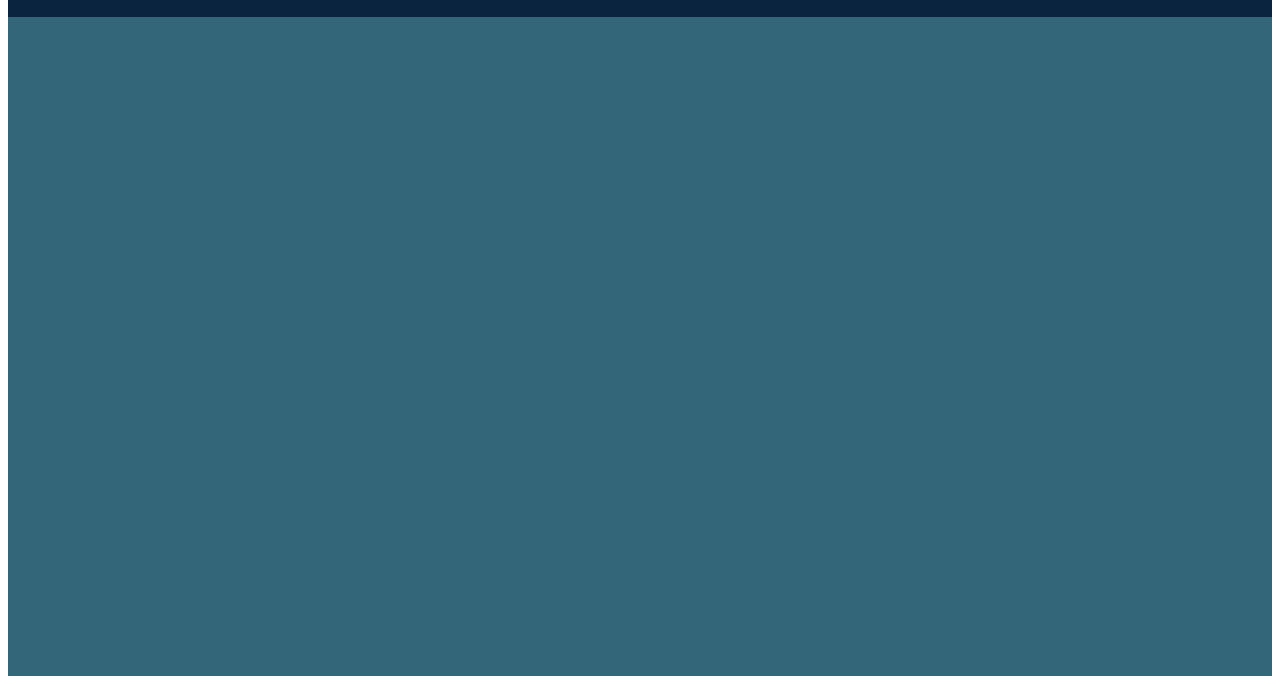
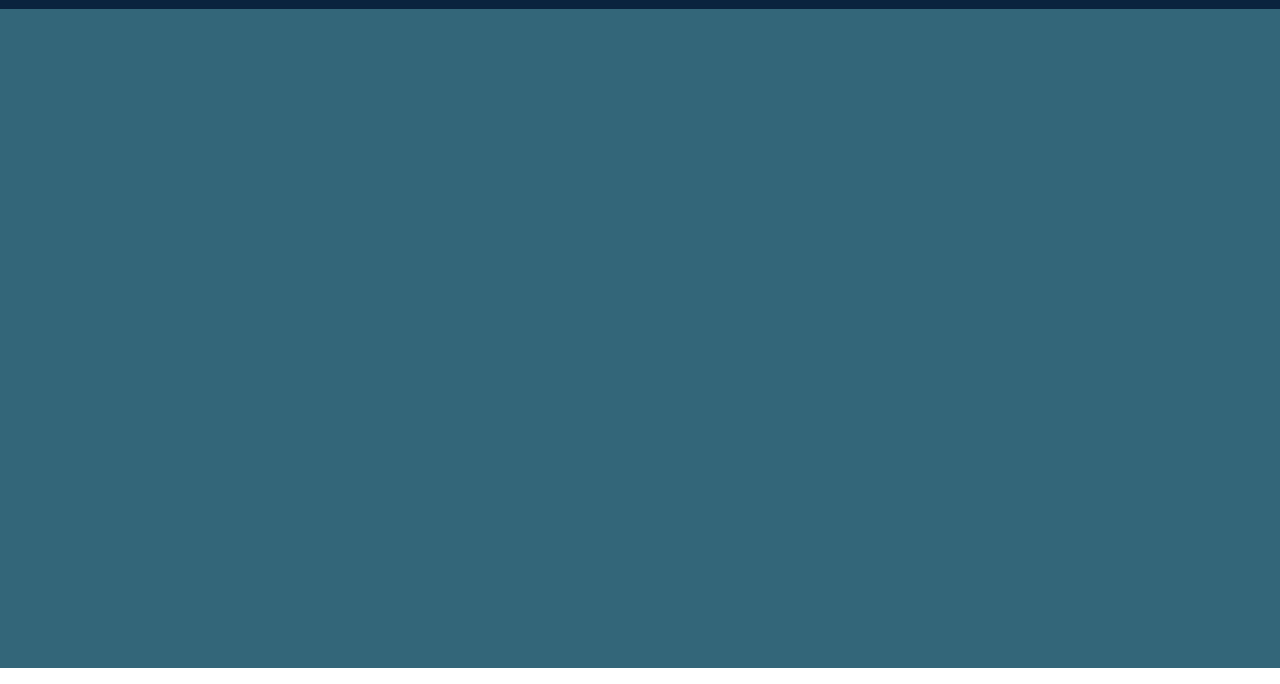
Before and after one commit to baha-homidov/library, a plain HTML site: page index.html in a window 1280 px wide. Shown: the part 116-800 px from the top of the page. Drawn offline with Linux system fonts and the light colour scheme.

```diff
--- a/style.css
+++ b/style.css
@@ -1,11 +1,12 @@
 * {
     box-sizing: border-box;
+    margin: 0px;
 }
 
 .container {
     background-color: #336679;
     min-height: 98vh;
-    min-width: 320px;
+    min-width: 300px;
     position: relative;
     display: flex;
     flex-direction: column;
```
